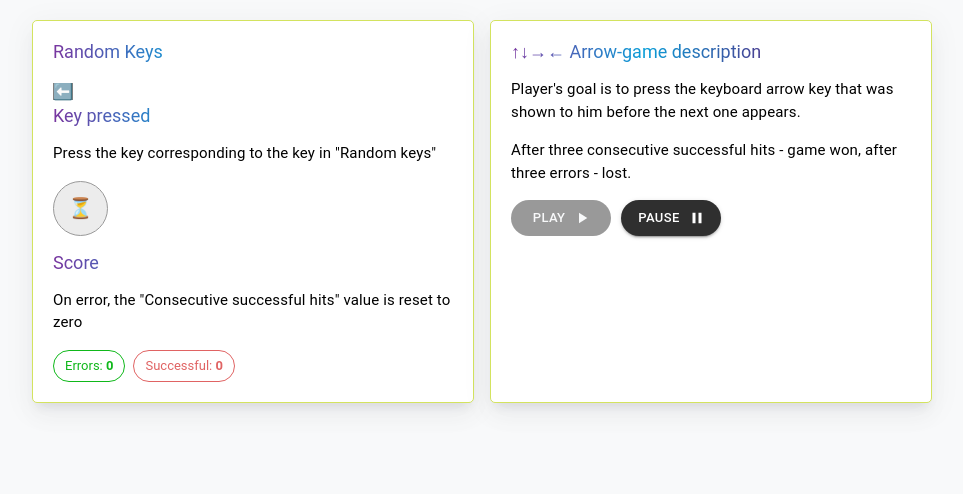
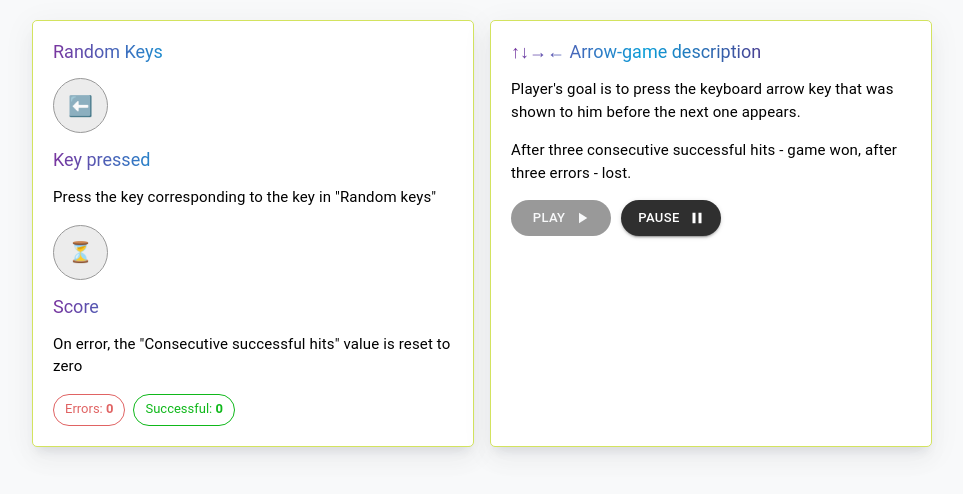
Before and after one commit to ananastasiap/game-of-arrows, a React (Vite) app: page / in a window 1280 px wide. Both pictures are taken after a click on the button "PLAY". Shown: the top 494 px of the page, without its empty margins (158-1121 px from the left). Built offline with nearby package versions, Linux system fonts and the light colour scheme.

Commit message:
feat: complete styling

```diff
--- a/index.html
+++ b/index.html
@@ -1,14 +1,17 @@
 <!DOCTYPE html>
 <html lang="en">
+
 <head>
   <meta charset="UTF-8" />
-    <link rel="icon" type="image/svg+xml" href="/vite.svg" />
+  <link rel="icon" type="image/svg+xml" href="/favicon.png" />
   <meta name="viewport" content="width=device-width, initial-scale=1.0" />
-    <title>React Redux App</title>
+  <title>Games of Arrows</title>
 </head>
+
 <body>
   <noscript>You need to enable JavaScript to run this app.</noscript>
   <div id="root"></div>
   <script type="module" src="/src/main.tsx"></script>
 </body>
+
 </html>
--- a/src/components/playground/components/random-keys/components/random-arrows/randomArrows.component.tsx
+++ b/src/components/playground/components/random-keys/components/random-arrows/randomArrows.component.tsx
@@ -1,34 +1,32 @@
+import cn from "classnames"
+
 import { useAppSelector } from "../../../../../../app/hooks"
-// import { Text } from "../../../../../UI"
 import { MAP_ARROW_CODES } from "../../../../constants"
 import { IPlaygroundStepState } from "../../../../store/types"
 import { IMapArrowCodes } from "../../../../types"
 
-import styles from "../../randomKeys.module.scss"
+import stylesCommon from "../../randomKeys.module.scss"
+import styles from "./randomArrows.module.scss"
 
 const RandomArrows: React.FC = () => {
   const state = useAppSelector((state) => state.playground)
 
   const getStylesRandomKeys = (el: IPlaygroundStepState): string => {
-    if (el.success && el.success !== null) {
-      return styles.icon__success
-    }
-
-    if (!el.success && el.success !== null) {
-      return styles.icon__unsuccess
-    }
-
-    return styles.icon
+    return cn(
+      el.success && el.success !== null && styles.icon__success,
+      !el.success && el.success !== null && styles.icon__unsuccess,
+      stylesCommon.icon,
+    )
   }
 
   return (
-    <>
+    <div className={stylesCommon.wrapper}>
       {state.steps.map((el) => (
         <span key={el.step} className={getStylesRandomKeys(el)}>
           {MAP_ARROW_CODES[el.currentValue as keyof IMapArrowCodes]}
         </span>
       ))}
-    </>
+    </div>
   )
 }
 
--- /dev/null
+++ b/src/components/playground/components/random-keys/components/random-arrows/randomArrows.module.scss
@@ -0,0 +1,13 @@
+.icon {
+  background-color: var(--color-gray);
+
+  &__success {
+    background-color: var(--color-green-light);
+    border: 1px solid var(--color-green);
+  }
+
+  &__unsuccess {
+    background-color: var(--color-red-lighter);
+    border: 1px solid var(--color-red-light);
+  }
+}
--- a/src/components/playground/components/random-keys/components/welcome-text/welcomeText.component.tsx
+++ b/src/components/playground/components/random-keys/components/welcome-text/welcomeText.component.tsx
@@ -1,4 +1,7 @@
 import { Text } from "../../../../../UI"
+import loader from "./img/loader.svg"
+import stylesCommon from "../../randomKeys.module.scss"
+import styles from "./welcomeText.module.scss"
 
 export interface IWelcomeText {
   isTimerActive: boolean
@@ -8,7 +11,13 @@ const WelcomeText: React.FC<IWelcomeText> = (props) => {
   const { isTimerActive } = props
 
   if (isTimerActive) {
-    return <Text>Loading...</Text>
+    return (
+      <div className={stylesCommon.wrapper}>
+        <span className={stylesCommon.icon}>
+          <img src={loader} alt="Loader" className={styles.loader} />
+        </span>
+      </div>
+    )
   }
 
   return (
--- /dev/null
+++ b/src/components/playground/components/random-keys/components/welcome-text/welcomeText.module.scss
@@ -0,0 +1,4 @@
+.loader {
+  width: 70%;
+  height: 70%;
+}
--- a/src/components/playground/components/random-keys/randomKeys.component.tsx
+++ b/src/components/playground/components/random-keys/randomKeys.component.tsx
@@ -3,7 +3,6 @@ import { Header } from "../../../UI"
 import RandomArrows from "./components/random-arrows"
 import WelcomeText from "./components/welcome-text"
 
-// import styles from "./randomKeys.module.scss"
 export interface IRandomKey {
   isTimerActive: boolean
 }
--- a/src/components/playground/components/random-keys/randomKeys.module.scss
+++ b/src/components/playground/components/random-keys/randomKeys.module.scss
@@ -1,11 +1,20 @@
+.wrapper {
+  display: flex;
+  align-items: center;
+  flex-wrap: wrap;
+  gap: 10px;
+  margin-top: var(--spacing-medium);
+  margin-bottom: var(--spacing-medium);
+}
+
 .icon {
-  background-color: gray;
-
-  &__success {
-    background-color: green;
-  }
-
-  &__unsuccess {
-    background-color: red;
-  }
+  display: inline-flex;
+  justify-content: center;
+  align-items: center;
+  width: 55px;
+  height: 55px;
+  font-size: 20px;
+  border: 1px solid var(--color-gray-medium);
+  border-radius: 50%;
+  background-color: var(--color-gray);
 }
--- a/src/components/playground/components/score/score.component.tsx
+++ b/src/components/playground/components/score/score.component.tsx
@@ -16,7 +16,7 @@ const Score: React.FC = () => {
 
       <Stack direction="row" spacing={1}>
         <Chip
-          className={styles.chipSuccess}
+          className={styles.chipUnsuccsess}
           label={
             <>
               Errors:{" "}
@@ -26,7 +26,7 @@ const Score: React.FC = () => {
           variant="outlined"
         />
         <Chip
-          className={styles.chipUnsuccsess}
+          className={styles.chipSuccess}
           label={
             <>
               Successful:{" "}
```
Also changed, not shown: favicon.png (added), src/components/playground/components/random-keys/components/welcome-text/img/loader.svg (added). Lines whose indentation alone changed are shown as unchanged.
